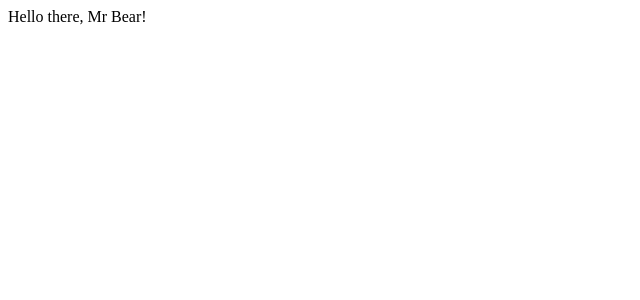
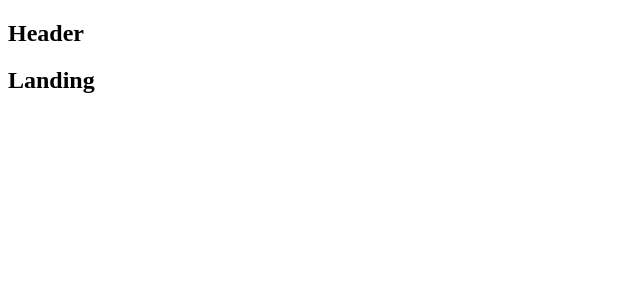
Before and after one commit to RickBr0wn/email-e, a React (Create React App) app in the folder client/: page / in a window 1280 px wide. Shown: the top 300 px of the page, without its empty margins (0-640 px from the left). Built offline with nearby package versions, Linux system fonts and the light colour scheme.

Commit message:
Set up route definitions

```diff
--- a/client/src/Components/App.js
+++ b/client/src/Components/App.js
@@ -1,9 +1,22 @@
 import React from 'react'
+import { BrowserRouter, Route } from 'react-router-dom'
+
+const Header = () => <h2>Header</h2>
+const Dashboard = () => <h2>Dashboard</h2>
+const SurveyNew = () => <h2>SurveyNew</h2>
+const Landing = () => <h2>Landing</h2>
 
 const App = () => {
   return (
     <div>
-      Hello there, Mr Bear!
+      <BrowserRouter>
+        <div>
+          <Header />
+          <Route exact path="/" component={Landing} />
+          <Route exact path="/surveys" component={Dashboard} />
+          <Route path="/surveys/new" component={SurveyNew} />
+        </div>
+      </BrowserRouter>
     </div>
   )
 }
```
